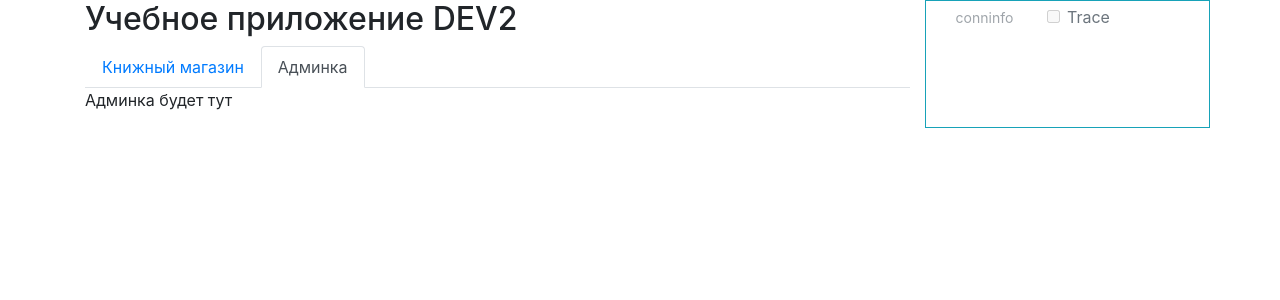
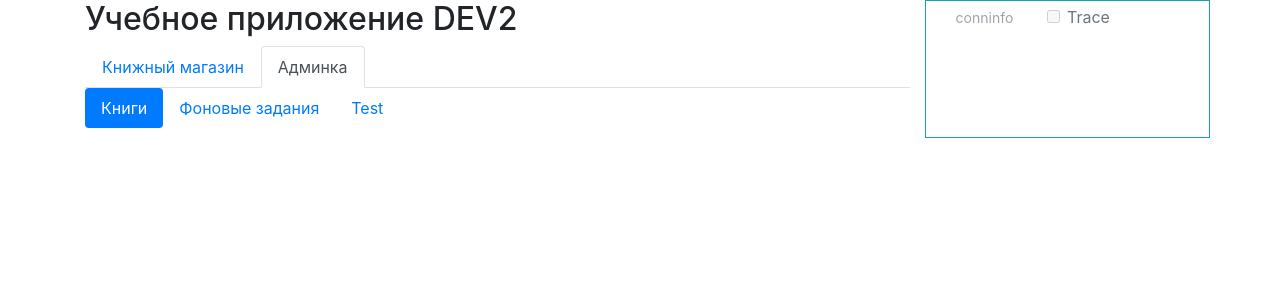
Before and after one commit to i-bash/pg-dev2-web, a PHP site: page / in a window 1280 px wide, after a click on "Админка". Shown: the top 300 px of the page. Run offline with PHP 8.4, Linux system fonts and the light colour scheme; a stand-in replaces the project's code that opens the database connection.

Commit message:
admin layout and test page

```diff
--- a/index.html
+++ b/index.html
@@ -42,7 +42,7 @@
 									<button type="submit" class="btn btn-primary mb-2">Сортировка</button>
 								</div>
 							</form>
-							<div class="containre border">
+							<div class="container border">
 								shop here
 <!--
 								<div class="col-md-8">
@@ -65,7 +65,18 @@
 							</div>
 						  </div>
 						  <div id="admin" class="tab-pane fade">
-							<p>Админка будет тут</p>
+							<ul class="nav nav-pills">
+							  <li class="nav-item">
+								<a data-toggle="pill" class="nav-link active" href="#" data-page="books">Книги</a>
+							  </li>
+							  <li class="nav-item">
+								<a data-toggle="pill" class="nav-link" href="#" data-page="jobs">Фоновые задания</a>
+							  </li>
+							  <li class="nav-item">
+								<a data-toggle="pill" class="nav-link" href="#" data-page="test">Test</a>
+							  </li>
+							</ul>
+							<div id="page"></div>
 						  </div>
 						</div>
 					<!--/div-->
@@ -93,13 +104,14 @@
 		<script>
 			$(
 				()=>{
+					window.name=window.name||Date.now();
 					lib.chkCmd();
-
+					console.info(window.name);
 					//display page
-					$('.btn[data-page]').click(
+					$('#admin a[data-page]').click(
 						e=>{
-							$('.btn[data-page]').not(e.target).removeClass('btn-primary').addClass('btn-info');
-							$(e.target).removeClass('btn-info').addClass('btn-primary');
+							//$('#admin a[data-page]').not(e.target).removeClass('btn-primary').addClass('btn-info');
+							//$(e.target).removeClass('btn-info').addClass('btn-primary');
 							lib.displayPage($(e.target).data('page'));
 						}
 					);
--- a/server.php
+++ b/server.php
@@ -40,9 +40,8 @@
 			$check=PgCheckObject::create($pg,$action);
 			$objectInfo=$check->checkObject();
 			switch($action){
-			case 'test':
-				$pg->query("notify dev2,'hey'");
-				$pg->query("notify dev2,'heyyyyy'");
+			case 'execute':
+				$pg->query($_POST['sql']);
 			break;
 			case 'getAuthors':
 				$data = $pg->query("select * from authors_v",[]);
```
Also changed, not shown: pages/test.html (added, +13 -0 lines).
